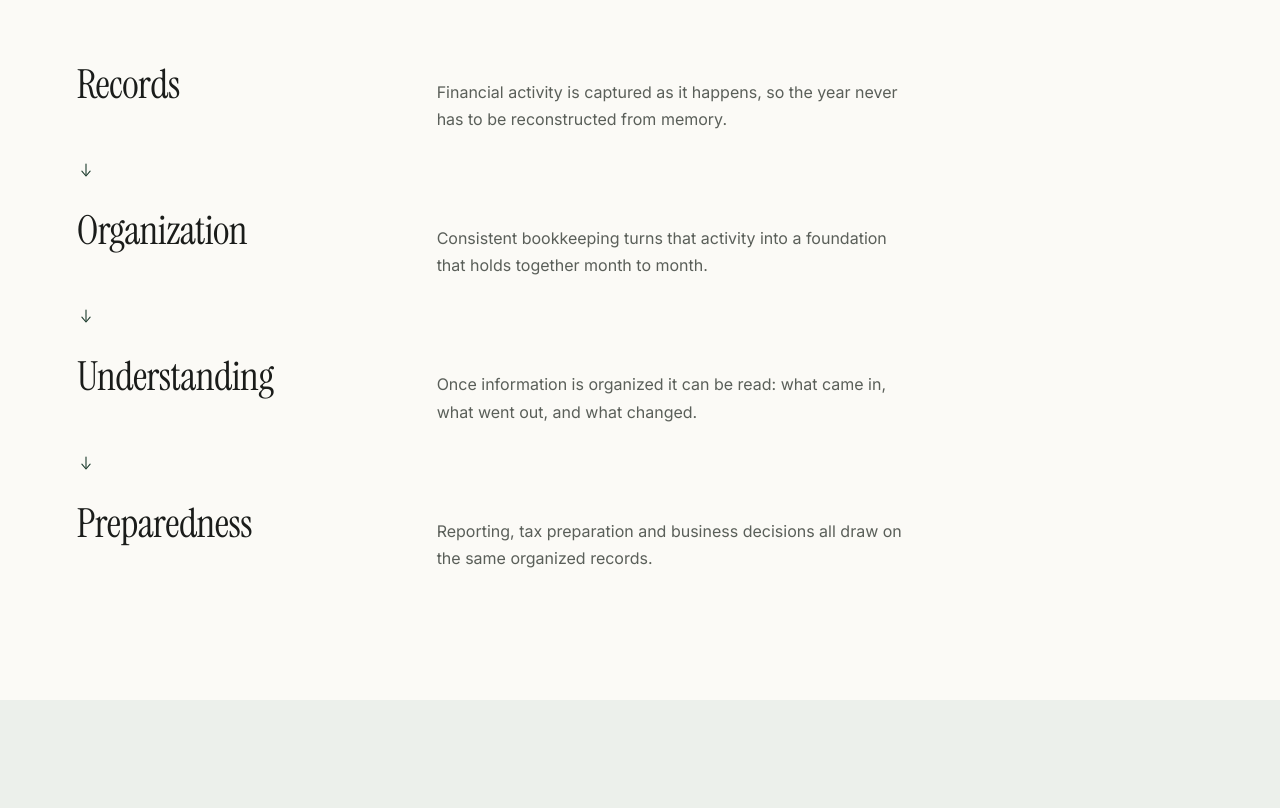
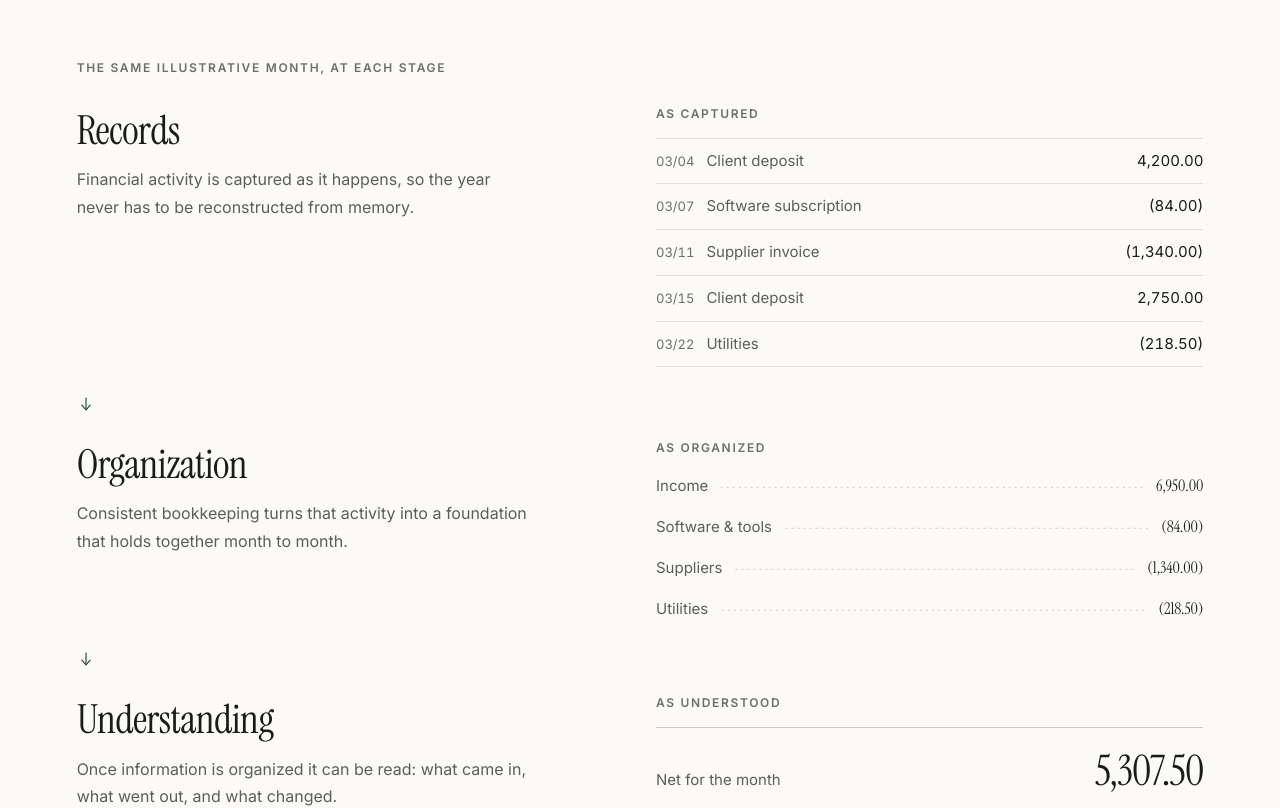
Before and after one commit to SophonixAIOps/Book-Keeping-N-Tax-Service, a Next.js app: page /about in a window 1280 px wide. Shown: the part 2940-3748 px from the top of the page. Built offline with nearby package versions, Linux system fonts and the light colour scheme; no server answers.

Commit message:
feat: Enhance AboutApproach component with financial stages and illustrative notes for better clarity and presentation

```diff
--- a/components/about/about-approach.tsx
+++ b/components/about/about-approach.tsx
@@ -2,31 +2,125 @@ import { Container } from "@/components/ui/container";
 import { Section } from "@/components/ui/section";
 import { Reveal } from "@/components/ui/reveal";
 import { Eyebrow, Heading, Text } from "@/components/ui/typography";
+import { StatementRow } from "@/components/financial/statement-row";
+import { IllustrativeNote } from "@/components/financial/illustrative-note";
 import { ArrowRightIcon } from "@/components/icons";
+
+/* One invented month, carried through all four stages. These are the same five
+   entries the services page shows as a ledger extract: the site keeps a single
+   illustrative month rather than inventing fresh numbers per page, so a reader
+   who notices the repetition finds consistency instead of contradiction.
+
+   The arithmetic resolves — 6,950 − 84 − 1,340 − 218.50 = 5,307.50 — and money
+   out is in parentheses, the ordinary ledger convention used site-wide. */
+const captured = [
+  { date: "03/04", description: "Client deposit", amount: "4,200.00" },
+  { date: "03/07", description: "Software subscription", amount: "(84.00)" },
+  { date: "03/11", description: "Supplier invoice", amount: "(1,340.00)" },
+  { date: "03/15", description: "Client deposit", amount: "2,750.00" },
+  { date: "03/22", description: "Utilities", amount: "(218.50)" },
+];
+
+const organized = [
+  { label: "Income", value: "6,950.00" },
+  { label: "Software & tools", value: "(84.00)" },
+  { label: "Suppliers", value: "(1,340.00)" },
+  { label: "Utilities", value: "(218.50)" },
+];
 
 const stages = [
   {
+    id: "records",
     title: "Records",
     body: "Financial activity is captured as it happens, so the year never has to be reconstructed from memory.",
+    cellLabel: "As captured",
   },
   {
+    id: "organization",
     title: "Organization",
     body: "Consistent bookkeeping turns that activity into a foundation that holds together month to month.",
+    cellLabel: "As organized",
   },
   {
+    id: "understanding",
     title: "Understanding",
     body: "Once information is organized it can be read: what came in, what went out, and what changed.",
+    cellLabel: "As understood",
   },
   {
+    id: "preparedness",
     title: "Preparedness",
     body: "Reporting, tax preparation and business decisions all draw on the same organized records.",
+    cellLabel: "What it supports",
   },
-];
+] as const;
 
-/** A single narrow column with a turned arrow between stages — the one
-    composition on this page that runs down the middle, and the sequence reads
-    the same at every width. The arrows are decorative; the ordered list and
-    the copy carry the progression on their own. */
+/** The financial expression of one stage. Each cell shows the same month at a
+    different depth of resolution — five raw entries, then four categories, then
+    a single figure, then a sentence. The last step is deliberately not a number:
+    what the month supports is a decision, and inventing a figure for it would be
+    fabricating an outcome. */
+function StageCell({ id }: { id: (typeof stages)[number]["id"] }) {
+  if (id === "records") {
+    return (
+      <ul className="border-t border-border">
+        {captured.map((row) => (
+          <li
+            key={row.date + row.description}
+            className="flex items-baseline gap-3 border-b border-border py-2.5"
+          >
+            <span className="numeric shrink-0 text-caption text-ink-tertiary">
+              {row.date}
+            </span>
+            <span className="grow text-body-sm text-ink-secondary">
+              {row.description}
+            </span>
+            <span className="numeric shrink-0 text-body-sm text-ink">
+              {row.amount}
+            </span>
+          </li>
+        ))}
+      </ul>
+    );
+  }
+
+  if (id === "organization") {
+    return (
+      <div className="flex flex-col gap-3.5">
+        {organized.map((row) => (
+          <StatementRow key={row.label} label={row.label} value={row.value} />
+        ))}
+      </div>
+    );
+  }
+
+  if (id === "understanding") {
+    return (
+      <div className="flex items-baseline justify-between gap-4 border-t border-border-strong pt-5">
+        <span className="text-body-sm text-ink-secondary">
+          Net for the month
+        </span>
+        <span className="numeric font-serif text-figure text-ink">
+          5,307.50
+        </span>
+      </div>
+    );
+  }
+
+  return (
+    <Text size="sm">
+      The same figures support the quarterly report, the amount to set aside for
+      tax, and the decision about whether the next purchase can be brought
+      forward.
+    </Text>
+  );
+}
+
+/** The page's one financial composition. The four stages were previously prose
+    alone in a narrow column, which left the site's central argument — records
+    become understanding — stated but never shown. Each stage now carries the
+    same month at its own depth of resolution, so the progression is visible
+    rather than asserted. */
 export function AboutApproach() {
   return (
     <Section spacing="lg">
@@ -43,29 +137,46 @@ export function AboutApproach() {
           </Text>
         </div>
 
-        <Reveal className="mt-14 max-w-narrow">
-          <ol>
+        <Reveal className="mt-14">
+          <p className="text-eyebrow uppercase text-ink-tertiary">
+            The same illustrative month, at each stage
+          </p>
+
+          <ol className="mt-8">
             {stages.map((stage, index) => (
-              <li key={stage.title}>
+              <li key={stage.id}>
+                {/* Decorative: the ordered list and the copy already carry the
+                    progression. Kept from the original composition because the
+                    turned arrow is what makes this read as a sequence rather
+                    than four unrelated bands. */}
                 {index > 0 && (
                   <ArrowRightIcon
                     size={18}
                     className="my-7 rotate-90 text-accent"
                   />
                 )}
-                <div className="grid gap-x-8 gap-y-2 sm:grid-cols-12 sm:items-baseline">
-                  <Heading
-                    as="h3"
-                    variant="h2"
-                    className="text-ink sm:col-span-5"
-                  >
-                    {stage.title}
-                  </Heading>
-                  <Text className="sm:col-span-7">{stage.body}</Text>
+                <div className="grid gap-x-8 gap-y-5 lg:grid-cols-12">
+                  <div className="lg:col-span-5">
+                    <Heading as="h3" variant="h2" className="text-ink">
+                      {stage.title}
+                    </Heading>
+                    <Text className="mt-3">{stage.body}</Text>
+                  </div>
+
+                  <div className="lg:col-span-6 lg:col-start-7">
+                    <p className="text-eyebrow uppercase text-ink-tertiary">
+                      {stage.cellLabel}
+                    </p>
+                    <div className="mt-4">
+                      <StageCell id={stage.id} />
+                    </div>
+                  </div>
                 </div>
               </li>
             ))}
           </ol>
+
+          <IllustrativeNote className="mt-10" />
         </Reveal>
       </Container>
     </Section>
```
